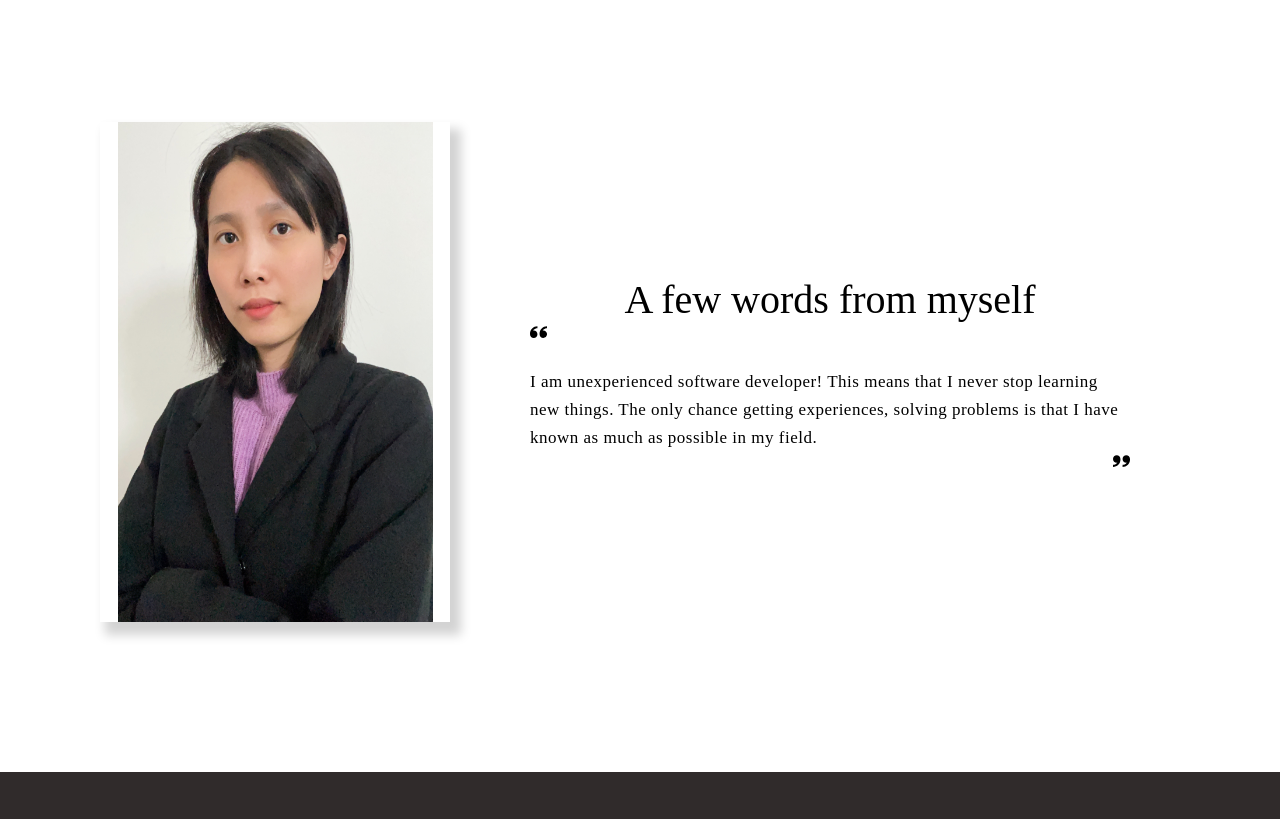
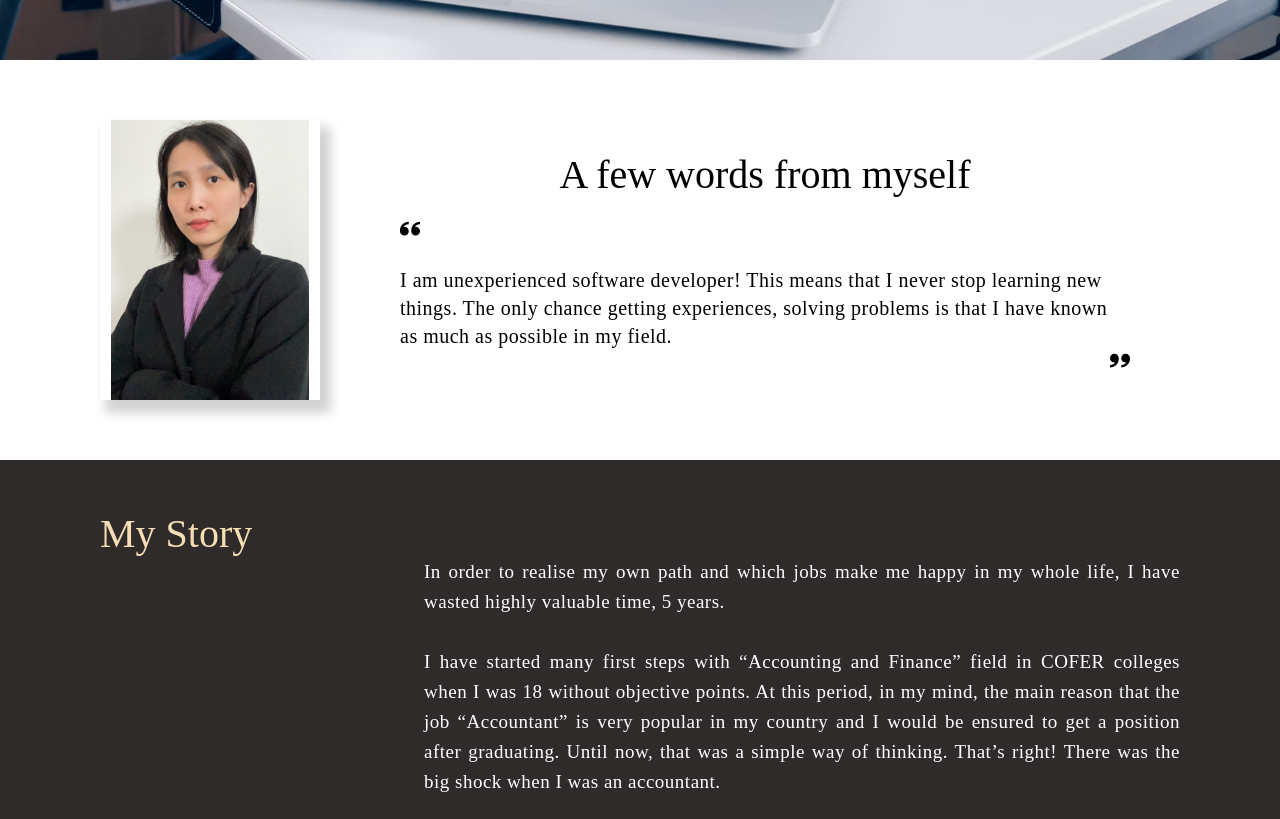
Before and after one commit to tramtran0497/Portfolio-CV-Official, a React (Create React App) app: page /#/mywords in a window 1280 px wide. Shown: the part 740-1559 px from the top of the page. Built offline with nearby package versions, Linux system fonts and the light colour scheme; no server answers; a web font is replaced by a local one.

Commit message:
Responsive web design for MyWords page

```diff
--- a/src/Pages/MyWords.tsx
+++ b/src/Pages/MyWords.tsx
@@ -20,7 +20,7 @@ type MyWordsProps = {};
 
 const MyWords: React.FunctionComponent<MyWordsProps> = () => (
   <Container>
-    <Title bg={myWordsBg} title="PASSION & PERSONALITY" top="30%" left="39%" />
+    <Title bg={myWordsBg} title="PASSION & PERSONALITY" top="26%" left="10%" />
     <BiologyWrapper>
       <AvatarWrapper>
         <Image src={avatar} alt="avatar" />
--- a/src/components/titlePage/styles.tsx
+++ b/src/components/titlePage/styles.tsx
@@ -5,7 +5,7 @@ type TitleWrapperProps = {
 };
 export const TitleWrapper = styled.div<TitleWrapperProps>`
   width: 100%;
-  height: 89vh;
+  height: 100vh;
   background-image: url(${(props) => props.bg});
   background-repeat: no-repeat;
   background-size: cover;
@@ -18,4 +18,15 @@ export const TitleHead = styled.h1`
   font-size: 50px;
   font-weight: 300;
   letter-spacing: 4px;
+  @media only screen and (min-width: 768px) {
+    font-size: 30px;
+  }
+
+  @media only screen and (min-width: 992px) {
+    font-size: 40px;
+  }
+
+  @media only screen and (min-width: 1200px) {
+    font-size: 50px;
+  }
 `;
--- a/src/styles/MyWordsStyles.tsx
+++ b/src/styles/MyWordsStyles.tsx
@@ -10,15 +10,28 @@ export const Container = styled.div`
 
 export const BiologyWrapper = styled.div`
   width: calc(100vw - 200px);
-  height: 100vh;
+  height: 50vh;
   display: flex;
   align-items: center;
   justify-content: space-between;
   padding: 0 100px;
+  @media only screen and (min-width: 768px) {
+    width: calc(100vw - 100px);
+    padding: 0 50px;
+  }
+  @media only screen and (min-width: 992px) {
+    width: calc(100vw - 150px);
+    padding: 0 75px;
+  }
+
+  @media only screen and (min-width: 1200px) {
+    width: calc(100vw - 200px);
+    padding: 0 100px;
+  }
 `;
 
 export const AvatarWrapper = styled.div`
-  flex: 1;
+  width: 220px;
   height: 500px;
   overflow: hidden;
   display: flex;
@@ -26,6 +39,17 @@ export const AvatarWrapper = styled.div`
   justify-content: center;
   box-shadow: 8px 10px 10px 3px lightgray;
   margin-right: 20px;
+  @media only screen and (min-width: 768px) {
+    height: 280px;
+  }
+
+  @media only screen and (min-width: 992px) {
+    height: 280px;
+  }
+
+  @media only screen and (min-width: 1200px) {
+    height: 280px;
+  }
 `;
 
 export const Image = styled.img`
@@ -42,6 +66,20 @@ export const TitleBiology = styled.h2`
   font-size: 40px;
   font-weight: 300;
   text-align: center;
+  @media only screen and (min-width: 768px) {
+    font-size: 28px;
+    margin-bottom: 20px;
+  }
+
+  @media only screen and (min-width: 992px) {
+    font-size: 32px;
+    margin-bottom: 20px;
+  }
+
+  @media only screen and (min-width: 1200px) {
+    font-size: 40px;
+    margin-bottom: 20px;
+  }
 `;
 
 export const Text = styled.div`
@@ -51,7 +89,17 @@ export const Text = styled.div`
   align-items: center;
   letter-spacing: 0.5px;
   line-height: 28px;
-  font-size: 17px;
+  @media only screen and (min-width: 768px) {
+    font-size: 15px;
+  }
+
+  @media only screen and (min-width: 992px) {
+    font-size: 17px;
+  }
+
+  @media only screen and (min-width: 1200px) {
+    font-size: 20px;
+  }
 `;
 
 export const StoryWrapper = styled.div`
@@ -66,6 +114,16 @@ export const StoryTitle = styled.h2`
   font-size: 40px;
   font-weight: 300;
   color: wheat;
+  @media only screen and (min-width: 768px) {
+    font-size: 25px;
+  }
+  @media only screen and (min-width: 992px) {
+    font-size: 30px;
+  }
+
+  @media only screen and (min-width: 1200px) {
+    font-size: 40px;
+  }
 `;
 
 export const Story = styled.p`
@@ -76,4 +134,17 @@ export const Story = styled.p`
   line-height: 30px;
   font-size: 19px;
   text-align: justify;
+  @media only screen and (min-width: 768px) {
+    font-size: 17px;
+    width: 80%;
+  }
+  @media only screen and (min-width: 992px) {
+    font-size: 19px;
+    width: 80%;
+  }
+
+  @media only screen and (min-width: 1200px) {
+    font-size: 19px;
+    width: 70%;
+  }
 `;
```
